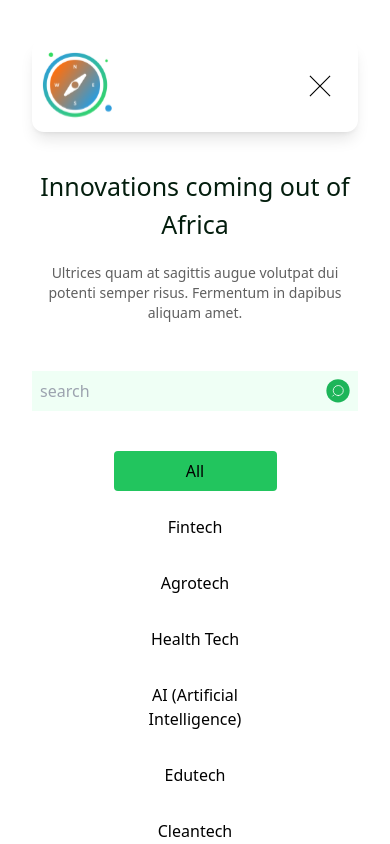
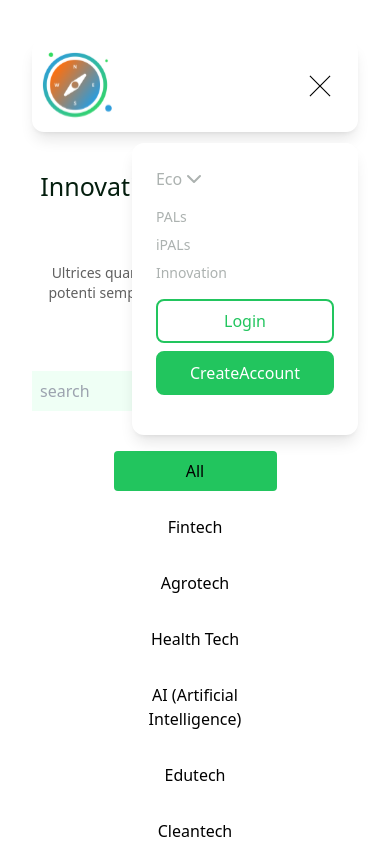
Before and after one commit to skippergoroye/Eco-Dashboard, a React (Vite) app: page / in a window 390 px wide. Both pictures are taken after a click on the picture 320 px from the left and 86 px from the top of the page. Shown: the top 844 px of the page. Built offline with nearby package versions, Linux system fonts and the light colour scheme.

Commit message:
feat: hamberger menu added

```diff
--- a/src/components/LandingPageOne/Navbar.jsx
+++ b/src/components/LandingPageOne/Navbar.jsx
@@ -12,7 +12,6 @@ export default function Navbar() {
       <div className="fixed w-full px-8 lg:px-16 bg-white">
         <div className="flex items-center gap-1 lg:gap-4 shadow-lg px-2 lg:px-4 rounded-xl">
           <img src={NavLogo} alt="header" />
-
 
           <div className="hidden sm:flex">
             <div className="flex">
@@ -36,6 +35,33 @@ export default function Navbar() {
               className="w-[28px] h-[28px] object-contain"
               onClick={() => setToggle((prev) => !prev)}
             />
+            <div
+              className={`${
+                toggle ? "flex lg:hidden" : "hidden"
+              } mt-2 p-6  bg-white shadow-lg absolute top-[95px] right-0 mx-8 my-2 min-w-[140px] rounded-xl sidebar`}
+            >
+              <div className="flex flex-col justify-end mb-4">
+                <div className="flex mb-4">
+                  <p className="text-base lg:text-md text-[#ACB2B0]">Eco</p>
+                  <span>
+                    <ChevronDown color="#ACB2B0" />
+                  </span>
+                </div>
+                <div className=" flex justify-end flex-col text-sm lg:text-md gap-2 lg:gap-6 text-[#ACB2B0]">
+                  <p>PALs</p>
+                  <p>iPALs</p>
+                  <p>Innovation</p>
+                </div>
+                <div className="flex flex-col gap-2 mt-4">
+              <button className="border-2 border-green-500 px-8 py-2 text-green-500 rounded-lg">
+                Login
+              </button>
+              <button className="border-2 border-green-500 px-8 py-2 text-base text-white bg-green-500 rounded-lg">
+                CreateAccount
+              </button>
+            </div>
+              </div>
+            </div>
           </div>
 
           <div className="ml-[570px] hidden lg:flex bg-[#f1fdf5] p-9  rounded-r-lg border-l shadow-l-4xl">
--- a/src/index.css
+++ b/src/index.css
@@ -1,3 +1,11 @@
 @tailwind base;
 @tailwind components;
 @tailwind utilities;
+
+
+
+
+.sidebar {
+    -webkit-animation: slide-top 0.5s cubic-bezier(0.25, 0.46, 0.45, 0.94) both;
+    animation: slide-top 0.5s cubic-bezier(0.25, 0.46, 0.45, 0.94) both;
+}
```
